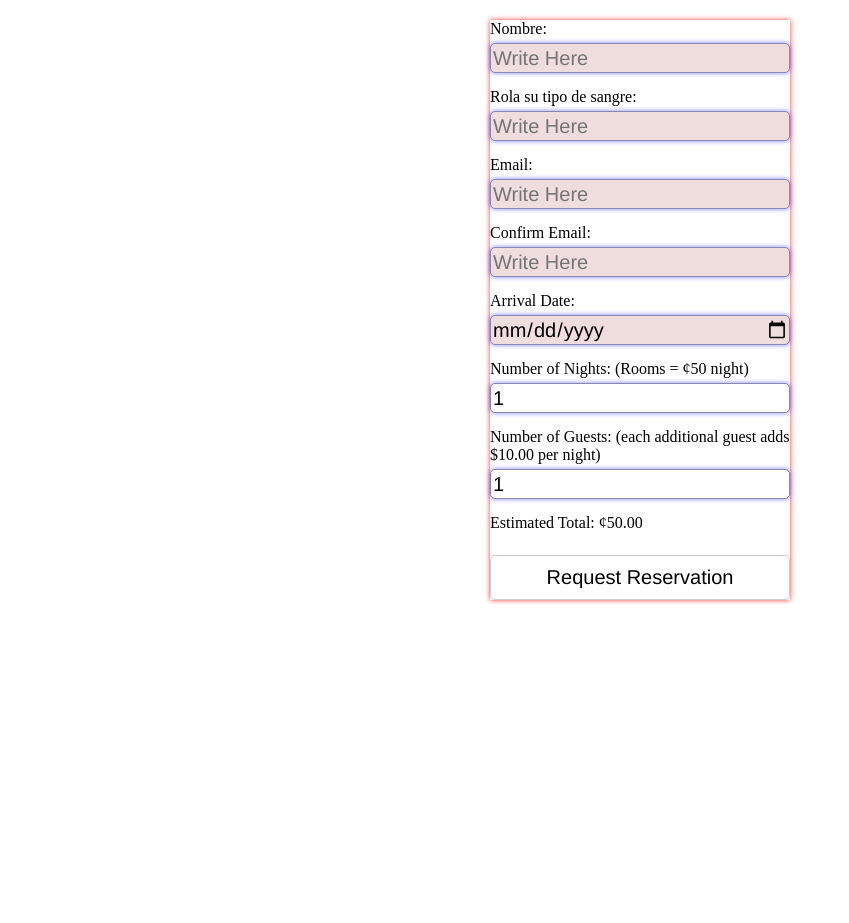
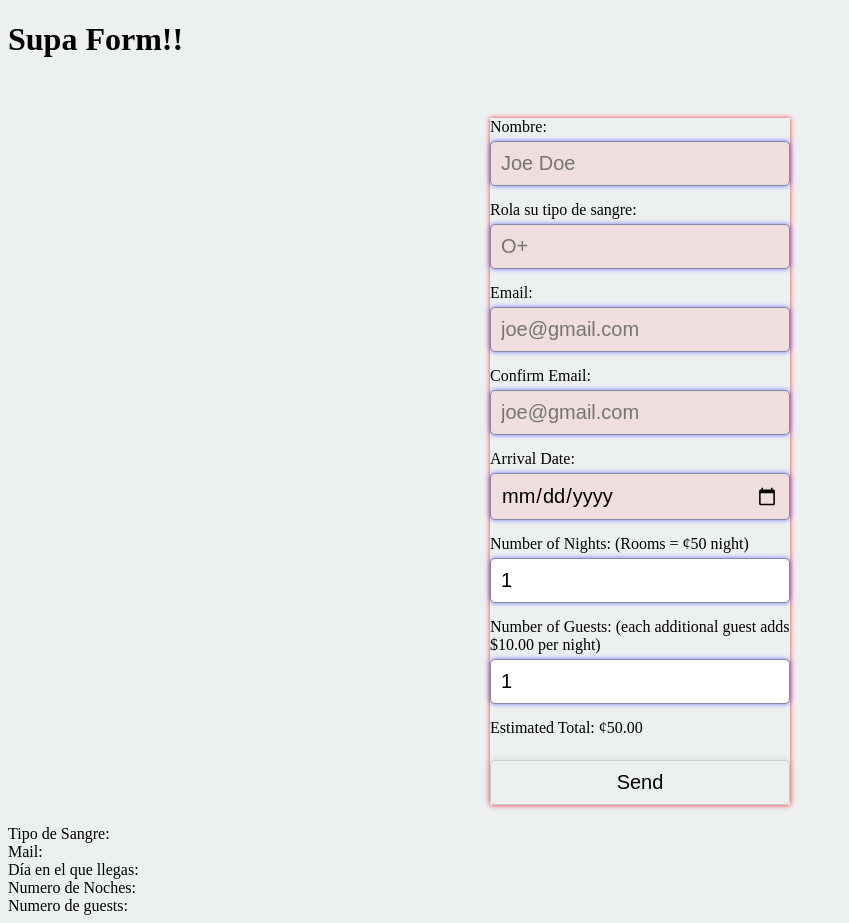
Before and after one commit to axgtz/WebDev, a PHP site: page / in a window 1280 px wide. Shown: the whole page, without its empty margins (0-849 px from the left). Before the commit the page ends 604 px from the top, so only its background shows below. Run offline with PHP 8.4, Linux system fonts and the light colour scheme.

Commit message:
minior changes

```diff
--- a/CursoOmar/PHP-Forms/index.html
+++ b/CursoOmar/PHP-Forms/index.html
@@ -8,19 +8,20 @@
 </head>
 
 <body>
+  <h1>Supa Form!!</h1>
     <form action="site2.php" method="post" oninput="total.value = (nights.valueAsNumber * 50) + ((guests.valueAsNumber - 1) * 10)">
             <!--Forms-->
             <label>Nombre: </label>
-            <input  type="text" name="yourname" placeholder="Write Here" required/>
+            <input type="text" name="yourname" id="yourname" placeholder="Joe Doe" required/>
 
             <label>Rola su tipo de sangre: </label>
-            <input type="text" name="sangre" placeholder="Write Here" required/>
+            <input type="text" name="sangre" id="sangre" placeholder="O+" required/>
 
             <label>Email: </label>
-            <input type="email" name="email" id="email" placeholder="Write Here" required/>
+            <input type="email" name="email" id="email" placeholder="joe@gmail.com" required/>
 
             <label>Confirm Email: </label>
-            <input type="email" name="emailCon" oninput="check(this)" placeholder="Write Here" required/>
+            <input type="email" name="emailCon" oninput="check(this)" placeholder="joe@gmail.com" required/>
 
             <label>Arrival Date: </label>
             <input type="date" name="arrDate" id="arrDate" name="arrivalDate" placeholder="Write Here" required/>
@@ -36,6 +37,8 @@
             <output id="total">¢50</output>.00
             <br><br>
 
+            <input type="submit" value="Send" />
+  </form>
  <script>
     function check(input) {
         if (input.value != document.getElementById("email").value) {
@@ -46,9 +49,11 @@
     }
 </script>
 
-            <input type="submit" value="Request Reservation" />
-  </form>
-
+    Tipo de Sangre: <?php echo $_POST["sangre"]; ?><br>
+Mail: <?php echo $_POST["email"]; ?><br>
+Día en el que llegas: <?php echo $_POST["arrDate"]; ?><br>
+Numero de Noches: <?php echo $_POST["nights"]; ?><br>
+Numero de guests: <?php echo $_POST["guests"]; ?>
 
 
 
--- a/CursoOmar/PHP-Forms/style.css
+++ b/CursoOmar/PHP-Forms/style.css
@@ -1,4 +1,4 @@
-    * {
+* {
     box-sizing: border-box;
     -webkit-box-sizing: border-box;
     -moz-box-sizing: border-box;
@@ -15,13 +15,20 @@
     box-shadow: 0 0 5px rgba(0, 0, 255, .5);
 }
 
+body {
+    background-color: #ecf0f1;
+}
+h1{
+    margin-bottom: 60px;
+}
+
 form {
     width: 300px;
     margin: 20px auto;
 }
 
 input {
-    font-family: "Helvetica Neue", Helvetica, Arial, sans-serif;
+    font-family: sans-serif;
     border: 1px solid #ccc;
     font-size: 20px;
     width: 300px;
@@ -30,7 +37,12 @@ input {
     margin-bottom: 15px;
     margin-top: 5px;
     outline: none;
+    padding: 10px;
     border-radius: 5px;
+    box-shadow: rgba(0,0,0,0.1) 0px 0px 8px;
+    -moz-box-shadow: rgba(0,0,0,0.1) 0px 0px 8px;
+    -webkit-box-shadow: rgba(0,0,0,0.1) 0px 0px 8px;
+    -mx-box-shadow: rgba(0,0,0,0.1) 0px 0px 8px;
 }
 
 input:invalid {
@@ -41,3 +53,23 @@ input[type=submit] {
     background: none;
     padding: 10px;
 }
+
+input:hover, input:focus{
+    border-color: 1px solid #c9c9c9;
+      box-shadow: rgba(0,0,0,0.2) 0px 0px 8px;
+    -moz-box-shadow: rgba(0,0,0,0.2) 0px 0px 8px;
+    -webkit-box-shadow: rgba(0,0,0,0.2) 0px 0px 8px;
+    -mx-box-shadow: rgba(0,0,0,0.2) 0px 0px 8px;
+}
+
+
+.form label {
+    color: #999999;
+    margin-left: 10px;
+
+}
+
+.submit input {
+    width: 100px;
+    height: 40px;
+}
```
Also changed, not shown: CursoOmar/PHP-Forms/site2.php (+3 -23 lines). Lines whose indentation alone changed are shown as unchanged.
